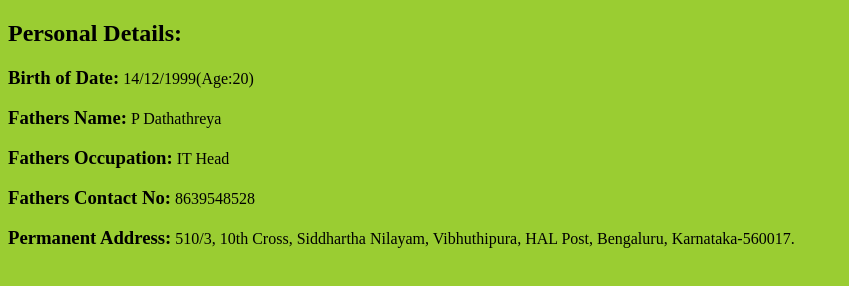
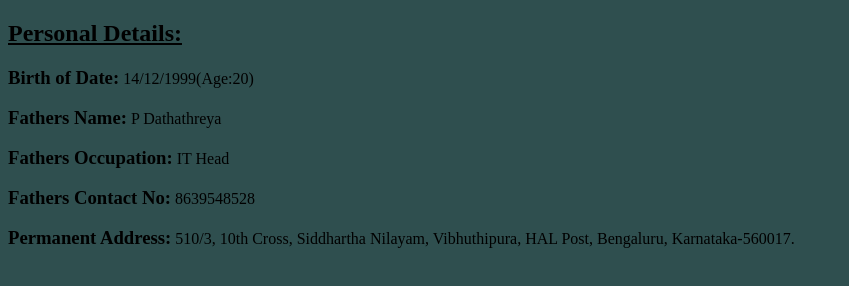
Before and after one commit to sidrockzz/Web-Technologies-Lab, a plain HTML site: page f.html in a window 1280 px wide. Shown: the whole page, without its empty margins (0-849 px from the left). Drawn offline with Linux system fonts and the light colour scheme.

Commit message:
Light Gray and Underline

```diff
--- a/f.html
+++ b/f.html
@@ -6,8 +6,8 @@
     <title></title>
 
 </head>
-<body style="background-color:yellowgreen">
-<h2>Personal Details:</h2>
+<body style="background-color:#2F4F4F">
+<h2 style="text-decoration:underline">Personal Details:</h2>
     <h3 style="display:inline">Birth of Date:</h3><p style="display:inline"> 14/12/1999(Age:20)</p><br/><br/>
     <h3 style="display:inline">Fathers Name:</h3><p style="display:inline"> P Dathathreya</p><br/><br/>
     <h3 style="display:inline">Fathers Occupation:</h3><p style="display:inline"> IT Head</p><br/><br/>
```
